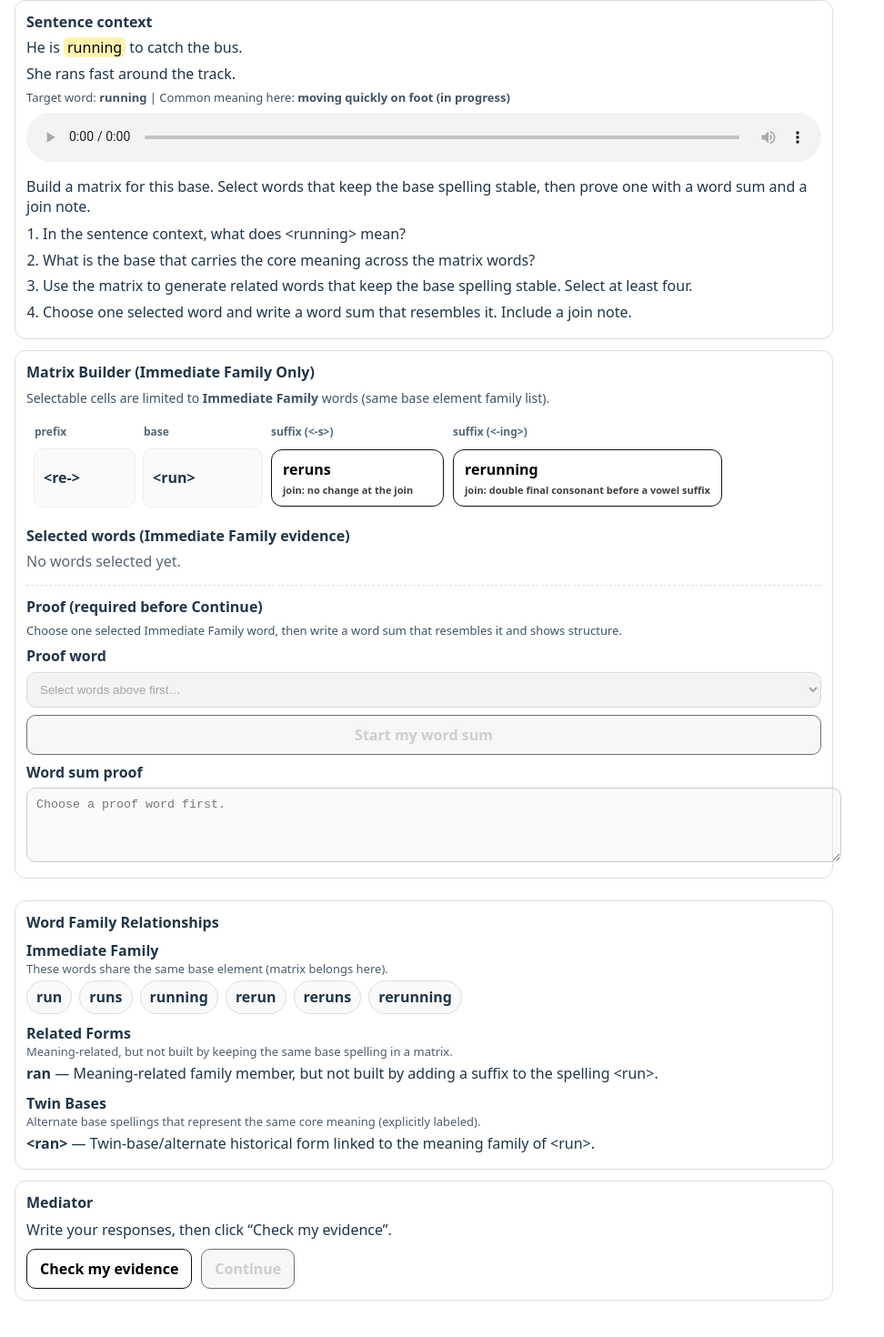
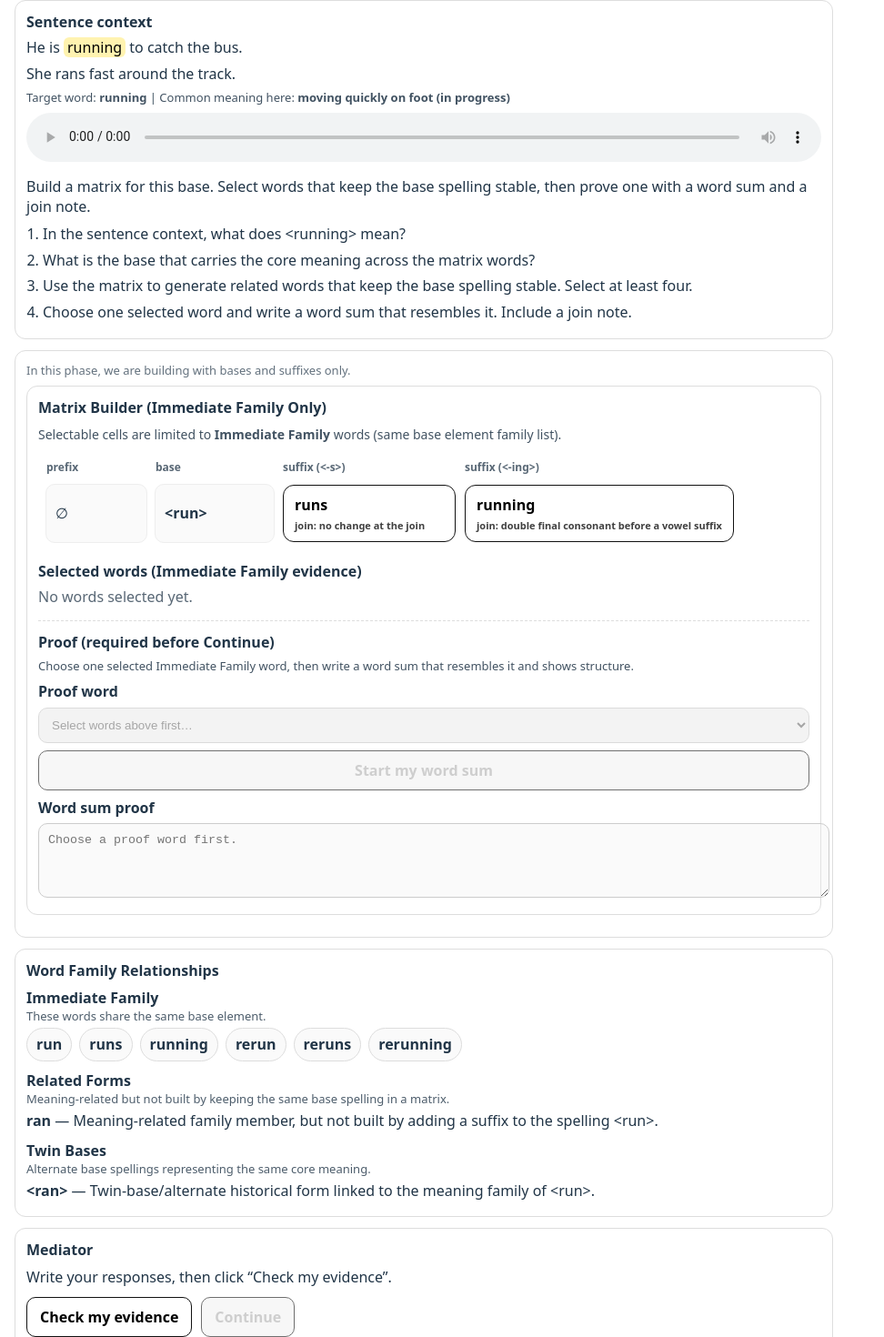
Before and after one commit to Lokahi-Connect/Meaning-First-Student-Lab, a React (Vite) app: page / in a window 1280 px wide. Shown: the part 63-1533 px from the top of the page at 91% size, without its empty margins (0-972 px from the left). Before the commit the page ends 1509 px from the top, so only its background shows below. Built offline with nearby package versions, Linux system fonts and the light colour scheme.

Commit message:
Update TaskRunner.tsx

```diff
--- a/src/components/TaskRunner.tsx
+++ b/src/components/TaskRunner.tsx
@@ -23,7 +23,13 @@ function escapeRegExp(s: string) {
   return s.replace(/[.*+?^${}()|[\]\\]/g, "\\$&");
 }
 
-function HighlightedSentence({ sentence, target }: { sentence: string; target: string }) {
+function HighlightedSentence({
+  sentence,
+  target,
+}: {
+  sentence: string;
+  target: string;
+}) {
   const t = (target || "").trim();
   if (!t) return <span>{sentence}</span>;
 
@@ -35,7 +41,14 @@ function HighlightedSentence({ sentence, target }: { sentence: string; target: s
       {parts.map((p, i) => {
         const isMatch = p.toLowerCase() === t.toLowerCase();
         return isMatch ? (
-          <mark key={i} style={{ padding: "0 4px", borderRadius: 6, background: "#fff3b0" }}>
+          <mark
+            key={i}
+            style={{
+              padding: "0 4px",
+              borderRadius: 6,
+              background: "#fff3b0",
+            }}
+          >
             {p}
           </mark>
         ) : (
@@ -75,6 +88,16 @@ export function TaskRunner({
   const relatedForms = targets.family_relatives || [];
   const twinBases = targets.twin_bases || [];
 
+  // ----------------------------
+  // PREFIX GATING (Developmental Control)
+  // ----------------------------
+  // Prefixes are hidden unless explicitly enabled in task JSON:
+  // "allow_prefixes": true
+  const allowPrefixes = Boolean((task as any).allow_prefixes);
+  const gatedPrefixes: string[] = allowPrefixes
+    ? targets.prefixes || []
+    : [];
+
   const matrixSelected: string[] = (() => {
     try {
       return JSON.parse((responses as any).matrix_selected || "[]");
@@ -87,37 +110,71 @@ export function TaskRunner({
   const wordSum = (responses as any).matrix_word_sum || "";
 
   return (
-    <div style={{ maxWidth: 900, margin: "0 auto", padding: 16, lineHeight: 1.4 }}>
-      <h1 style={{ fontSize: 22, marginBottom: 8 }}>Meaning-First Student Lab</h1>
+    <div
+      style={{
+        maxWidth: 900,
+        margin: "0 auto",
+        padding: 16,
+        lineHeight: 1.4,
+      }}
+    >
+      <h1 style={{ fontSize: 22, marginBottom: 8 }}>
+        Meaning-First Student Lab
+      </h1>
 
-      <div style={{ display: "grid", gridTemplateColumns: "1fr", gap: 12 }}>
-        <div style={{ padding: 12, border: "1px solid #ddd", borderRadius: 12 }}>
+      <div style={{ display: "grid", gap: 12 }}>
+        {/* ---------------- Context Block ---------------- */}
+        <div
+          style={{
+            padding: 12,
+            border: "1px solid #ddd",
+            borderRadius: 12,
+          }}
+        >
           {sentences.length ? (
             <div style={{ marginBottom: 10 }}>
-              <div style={{ fontWeight: 800, marginBottom: 6 }}>Sentence context</div>
+              <div style={{ fontWeight: 800, marginBottom: 6 }}>
+                Sentence context
+              </div>
+
               {sentences.map((s, idx) => (
-                <div key={idx} style={{ fontSize: 16, marginBottom: 6 }}>
-                  <HighlightedSentence sentence={s} target={targetWord} />
+                <div
+                  key={idx}
+                  style={{ fontSize: 16, marginBottom: 6 }}
+                >
+                  <HighlightedSentence
+                    sentence={s}
+                    target={targetWord}
+                  />
                 </div>
               ))}
+
               <div style={{ fontSize: 13, opacity: 0.85 }}>
                 Target word: <strong>{targetWord}</strong>
                 {showGloss && gloss ? (
                   <>
                     {" "}
-                    | Common meaning here: <strong>{gloss}</strong>
+                    | Common meaning here:{" "}
+                    <strong>{gloss}</strong>
                   </>
                 ) : null}
               </div>
+
               {audio?.src ? (
                 <div style={{ marginTop: 8 }}>
-                  <audio controls src={audio.src} style={{ width: "100%" }} />
+                  <audio
+                    controls
+                    src={audio.src}
+                    style={{ width: "100%" }}
+                  />
                 </div>
               ) : null}
             </div>
           ) : null}
 
-          <div style={{ fontSize: 16, marginBottom: 8 }}>{task.prompts.stem}</div>
+          <div style={{ fontSize: 16, marginBottom: 8 }}>
+            {task.prompts.stem}
+          </div>
 
           <ol style={{ paddingLeft: 18, margin: 0 }}>
             {task.prompts.questions.map((q) => (
@@ -128,10 +185,31 @@ export function TaskRunner({
           </ol>
         </div>
 
+        {/* ---------------- Matrix Builder ---------------- */}
         {task.response.mode === "matrix_builder" ? (
+          <div
+            style={{
+              padding: 12,
+              border: "1px solid #ddd",
+              borderRadius: 12,
+            }}
+          >
+            {!allowPrefixes && (
+              <div
+                style={{
+                  fontSize: 13,
+                  opacity: 0.7,
+                  marginBottom: 8,
+                }}
+              >
+                In this phase, we are building with bases and
+                suffixes only.
+              </div>
+            )}
+
             <MatrixBuilder
               base={targets.base}
-            prefixes={targets.prefixes || []}
+              prefixes={gatedPrefixes}
               suffixes={targets.suffixes || []}
               allowedWords={immediateFamily}
               selected={matrixSelected}
@@ -143,23 +221,59 @@ export function TaskRunner({
                 })
               }
               proofWord={proofWord}
-            onChangeProofWord={(next) => setResponses({ ...responses, matrix_proof_word: next })}
+              onChangeProofWord={(next) =>
+                setResponses({
+                  ...responses,
+                  matrix_proof_word: next,
+                })
+              }
               wordSum={wordSum}
-            onChangeWordSum={(next) => setResponses({ ...responses, matrix_word_sum: next })}
+              onChangeWordSum={(next) =>
+                setResponses({
+                  ...responses,
+                  matrix_word_sum: next,
+                })
+              }
             />
+          </div>
         ) : null}
 
-        {(immediateFamily.length > 0 || relatedForms.length > 0 || twinBases.length > 0) && (
-          <div style={{ padding: 12, border: "1px solid #ddd", borderRadius: 12 }}>
-            <div style={{ fontWeight: 800, marginBottom: 8 }}>Word Family Relationships</div>
+        {/* ---------------- Word Family Relationships ---------------- */}
+        {(immediateFamily.length > 0 ||
+          relatedForms.length > 0 ||
+          twinBases.length > 0) && (
+          <div
+            style={{
+              padding: 12,
+              border: "1px solid #ddd",
+              borderRadius: 12,
+            }}
+          >
+            <div style={{ fontWeight: 800, marginBottom: 8 }}>
+              Word Family Relationships
+            </div>
 
             {immediateFamily.length > 0 && (
               <div style={{ marginBottom: 10 }}>
-                <div style={{ fontWeight: 700 }}>Immediate Family</div>
-                <div style={{ fontSize: 13, opacity: 0.8, marginBottom: 4 }}>
-                  These words share the same base element (matrix belongs here).
+                <div style={{ fontWeight: 700 }}>
+                  Immediate Family
                 </div>
-                <div style={{ display: "flex", flexWrap: "wrap", gap: 8 }}>
+                <div
+                  style={{
+                    fontSize: 13,
+                    opacity: 0.8,
+                    marginBottom: 4,
+                  }}
+                >
+                  These words share the same base element.
+                </div>
+                <div
+                  style={{
+                    display: "flex",
+                    flexWrap: "wrap",
+                    gap: 8,
+                  }}
+                >
                   {immediateFamily.map((w: string) => (
                     <span
                       key={w}
@@ -180,13 +294,26 @@ export function TaskRunner({
 
             {relatedForms.length > 0 && (
               <div style={{ marginBottom: 10 }}>
-                <div style={{ fontWeight: 700 }}>Related Forms</div>
-                <div style={{ fontSize: 13, opacity: 0.8, marginBottom: 4 }}>
-                  Meaning-related, but not built by keeping the same base spelling in a matrix.
+                <div style={{ fontWeight: 700 }}>
+                  Related Forms
+                </div>
+                <div
+                  style={{
+                    fontSize: 13,
+                    opacity: 0.8,
+                    marginBottom: 4,
+                  }}
+                >
+                  Meaning-related but not built by keeping the
+                  same base spelling in a matrix.
                 </div>
                 {relatedForms.map((r: any) => (
-                  <div key={r.word} style={{ marginBottom: 4 }}>
-                    <strong>{r.word}</strong> — {r.relation_note}
+                  <div
+                    key={r.word}
+                    style={{ marginBottom: 4 }}
+                  >
+                    <strong>{r.word}</strong> —{" "}
+                    {r.relation_note}
                   </div>
                 ))}
               </div>
@@ -194,13 +321,26 @@ export function TaskRunner({
 
             {twinBases.length > 0 && (
               <div>
-                <div style={{ fontWeight: 700 }}>Twin Bases</div>
-                <div style={{ fontSize: 13, opacity: 0.8, marginBottom: 4 }}>
-                  Alternate base spellings that represent the same core meaning (explicitly labeled).
+                <div style={{ fontWeight: 700 }}>
+                  Twin Bases
+                </div>
+                <div
+                  style={{
+                    fontSize: 13,
+                    opacity: 0.8,
+                    marginBottom: 4,
+                  }}
+                >
+                  Alternate base spellings representing the
+                  same core meaning.
                 </div>
                 {twinBases.map((t: any) => (
-                  <div key={t.base} style={{ marginBottom: 4 }}>
-                    <strong>&lt;{t.base}&gt;</strong> — {t.note}
+                  <div
+                    key={t.base}
+                    style={{ marginBottom: 4 }}
+                  >
+                    <strong>&lt;{t.base}&gt;</strong> —{" "}
+                    {t.note}
                   </div>
                 ))}
               </div>
@@ -208,8 +348,18 @@ export function TaskRunner({
           </div>
         )}
 
-        <div style={{ padding: 12, border: "1px solid #ddd", borderRadius: 12 }}>
-          <div style={{ fontWeight: 800, marginBottom: 8 }}>{mediatorTitle || "Mediator"}</div>
+        {/* ---------------- Mediator Block ---------------- */}
+        <div
+          style={{
+            padding: 12,
+            border: "1px solid #ddd",
+            borderRadius: 12,
+          }}
+        >
+          <div style={{ fontWeight: 800, marginBottom: 8 }}>
+            {mediatorTitle || "Mediator"}
+          </div>
+
           {mediatorPrompts?.length ? (
             <ul style={{ paddingLeft: 18, margin: 0 }}>
               {mediatorPrompts.map((p, i) => (
@@ -219,7 +369,10 @@ export function TaskRunner({
               ))}
             </ul>
           ) : (
-            <div>Write your responses, then click “Check my evidence”.</div>
+            <div>
+              Write your responses, then click “Check my
+              evidence”.
+            </div>
           )}
 
           <div style={{ display: "flex", gap: 10, marginTop: 10 }}>
@@ -254,7 +407,11 @@ export function TaskRunner({
             </button>
           </div>
 
-          {statusText ? <div style={{ marginTop: 10 }}>{statusText}</div> : null}
+          {statusText ? (
+            <div style={{ marginTop: 10 }}>
+              {statusText}
+            </div>
+          ) : null}
         </div>
       </div>
     </div>
```
Lines whose indentation alone changed are shown as unchanged.
